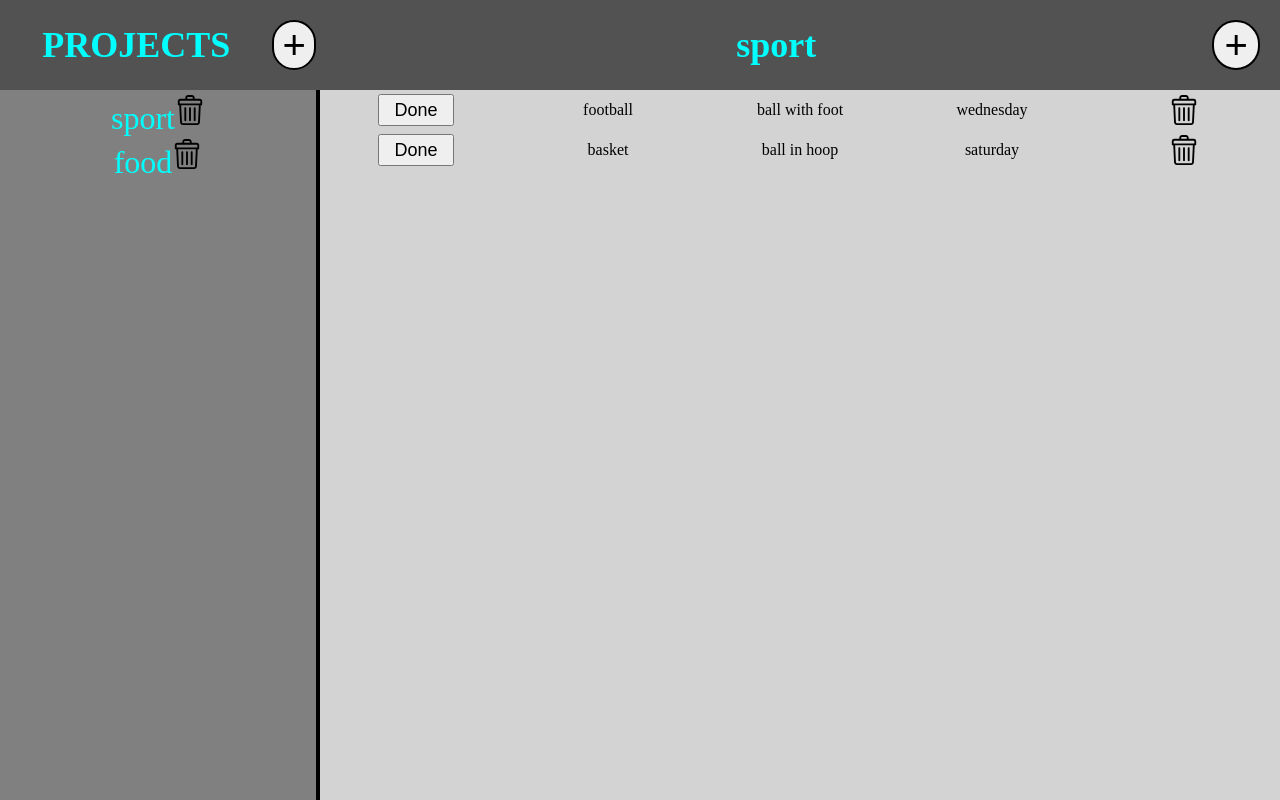
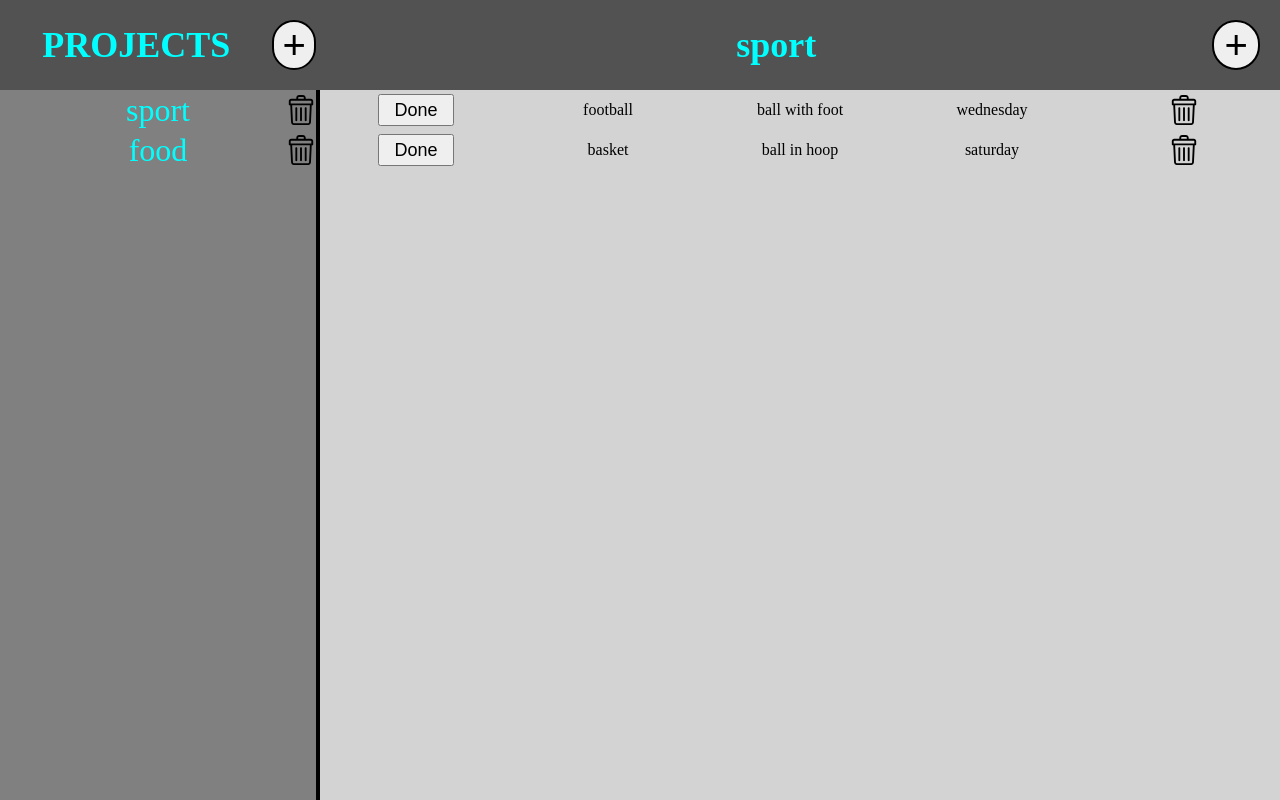
Before and after one commit to Zirafnik/todo-list, a plain HTML site: page index.html in a window 1280 px wide. Drawn offline with Linux system fonts and the light colour scheme.

Commit message:
projects div styles

```diff
--- a/styles/main.css
+++ b/styles/main.css
@@ -39,6 +39,21 @@ html, body {
 
     color: aqua;
     font-size: 32px;
+
+    display: flex;
+    flex-direction: row;
+    justify-content: center;
+    align-items: center;
+
+    position: relative;
+
+    padding-top: 4px;
+    padding-bottom: 4px;
+}
+
+.proj-deleteBtn {
+    position: absolute;
+    right: 0;
 }
 
 .projectDiv:hover {
```
Also changed, not shown: main.js (+1 -1 lines).
